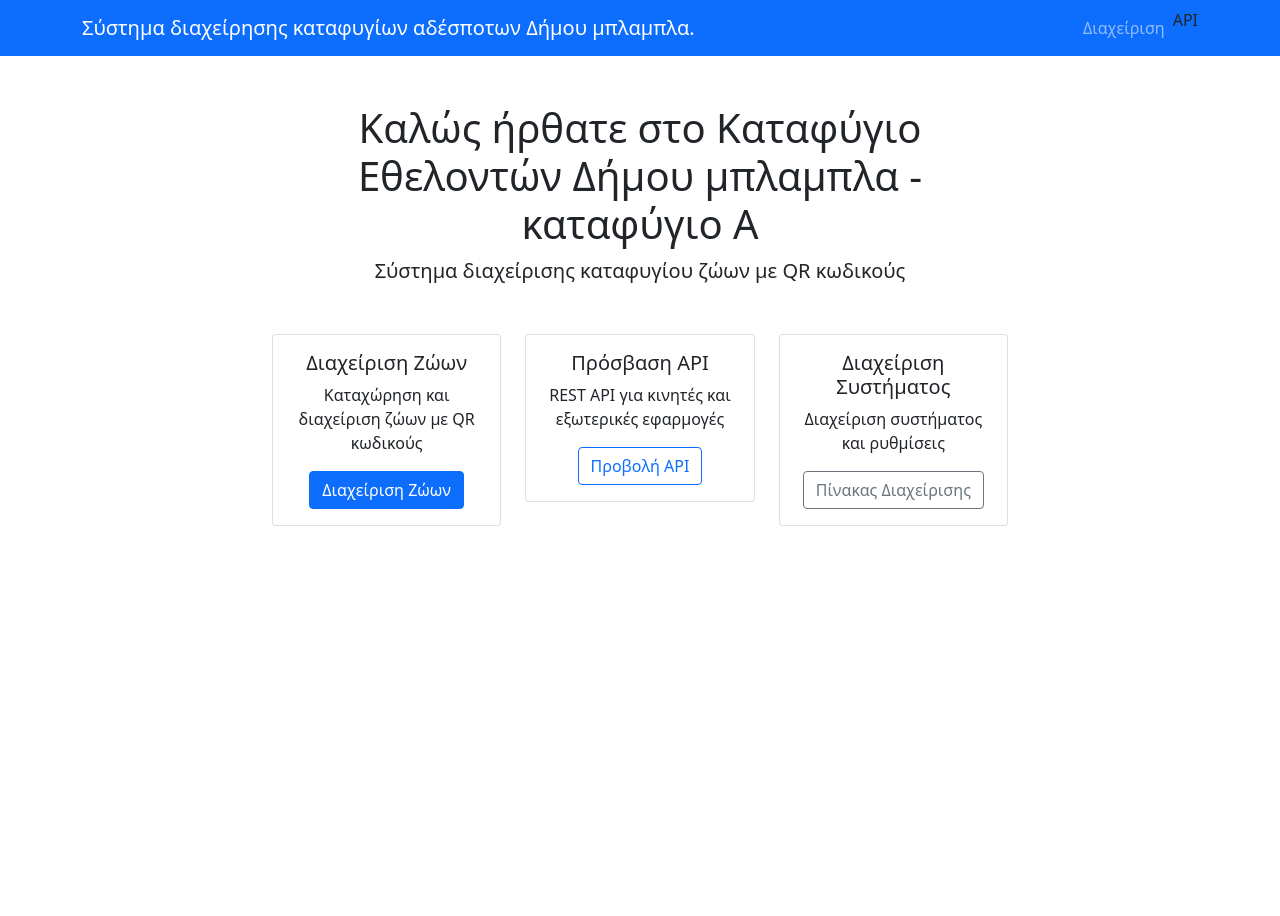
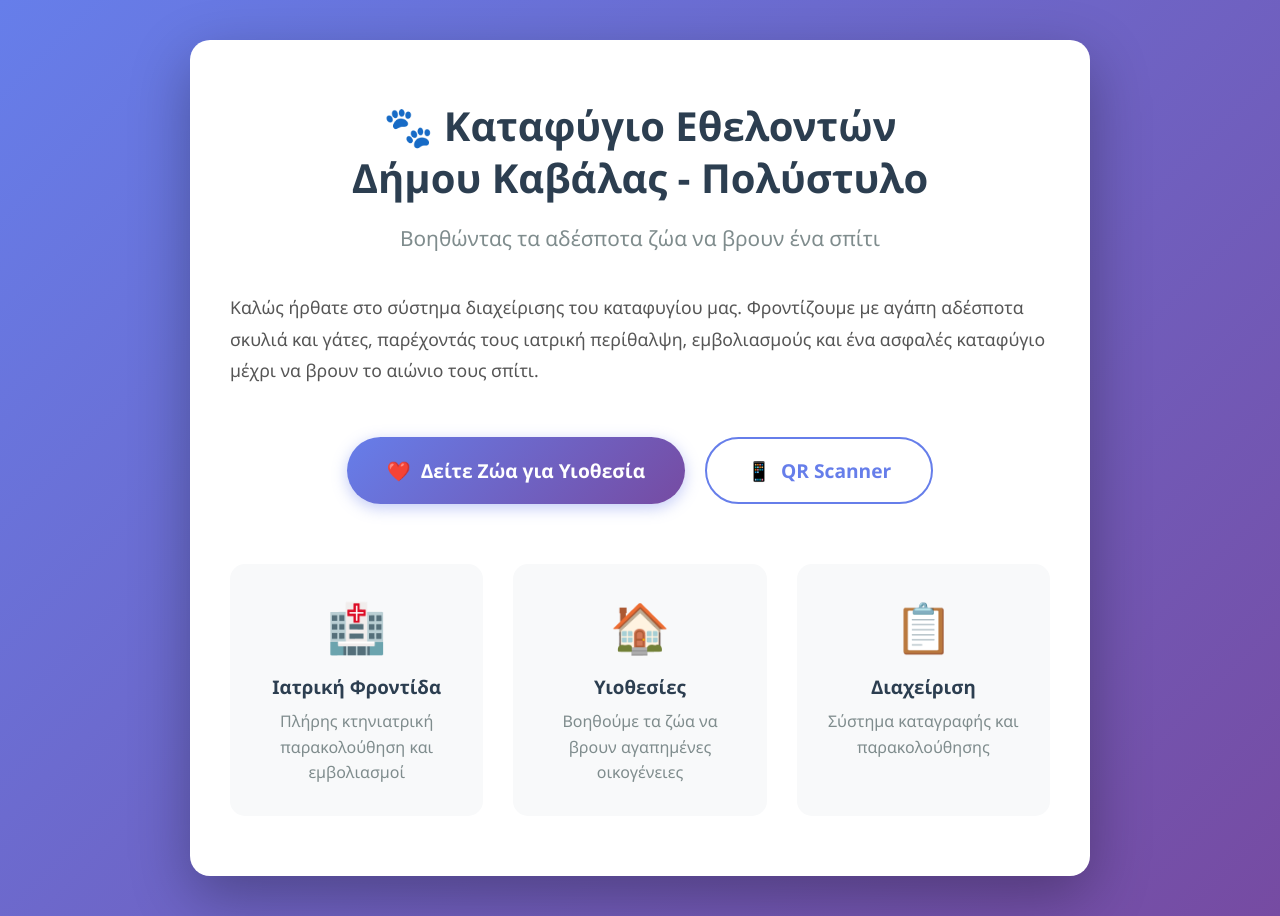
Before and after one commit to nafnafnaf/shelter, a Django app: template templates/public/index.html in a window 1280 px wide. Before the commit the page ends 526 px from the top, so only its background shows below. Run offline with Django 4.2, Linux system fonts and the light colour scheme; the template is opened without the code that fills it, so the values that code supplies are empty.

```diff
--- a/templates/public/index.html
+++ b/templates/public/index.html
@@ -3,55 +3,139 @@
 <head>
     <meta charset="UTF-8">
     <meta name="viewport" content="width=device-width, initial-scale=1.0">
-    <title>Σύστημα Διαχείρισης Αδέσποτων Δήμου... </title>
-    <link href="https://cdn.jsdelivr.net/npm/bootstrap@5.1.3/dist/css/bootstrap.min.css" rel="stylesheet">
+    <title>Καταφύγιο Εθελοντών Δήμου Καβάλας - Πολύστυλο</title>
+    <style>
+        * { margin: 0; padding: 0; box-sizing: border-box; }
+        body {
+            font-family: 'Segoe UI', Tahoma, Geneva, Verdana, sans-serif;
+            background: linear-gradient(135deg, #667eea 0%, #764ba2 100%);
+            min-height: 100vh;
+            display: flex;
+            align-items: center;
+            justify-content: center;
+        }
+        .container {
+            max-width: 900px;
+            margin: 40px auto;
+            padding: 60px 40px;
+            background: white;
+            border-radius: 20px;
+            box-shadow: 0 20px 60px rgba(0,0,0,0.3);
+            text-align: center;
+        }
+        h1 {
+            font-size: 2.5em;
+            color: #2c3e50;
+            margin-bottom: 20px;
+            line-height: 1.3;
+        }
+        .subtitle {
+            font-size: 1.3em;
+            color: #7f8c8d;
+            margin-bottom: 40px;
+        }
+        .description {
+            font-size: 1.1em;
+            line-height: 1.8;
+            color: #555;
+            margin-bottom: 50px;
+            text-align: left;
+        }
+        .buttons {
+            display: flex;
+            gap: 20px;
+            justify-content: center;
+            flex-wrap: wrap;
+        }
+        .btn {
+            padding: 18px 40px;
+            font-size: 1.2em;
+            font-weight: bold;
+            text-decoration: none;
+            border-radius: 50px;
+            transition: all 0.3s;
+            display: inline-flex;
+            align-items: center;
+            gap: 10px;
+        }
+        .btn-primary {
+            background: linear-gradient(135deg, #667eea 0%, #764ba2 100%);
+            color: white;
+            box-shadow: 0 4px 15px rgba(102, 126, 234, 0.4);
+        }
+        .btn-primary:hover {
+            transform: translateY(-3px);
+            box-shadow: 0 6px 20px rgba(102, 126, 234, 0.6);
+        }
+        .btn-secondary {
+            background: white;
+            color: #667eea;
+            border: 2px solid #667eea;
+        }
+        .btn-secondary:hover {
+            background: #667eea;
+            color: white;
+            transform: translateY(-3px);
+        }
+        .features {
+            display: grid;
+            grid-template-columns: repeat(auto-fit, minmax(250px, 1fr));
+            gap: 30px;
+            margin-top: 60px;
+            text-align: center;
+        }
+        .feature {
+            padding: 30px;
+            background: #f8f9fa;
+            border-radius: 15px;
+        }
+        .feature-icon {
+            font-size: 3em;
+            margin-bottom: 15px;
+        }
+        .feature h3 {
+            color: #2c3e50;
+            margin-bottom: 10px;
+        }
+        .feature p {
+            color: #7f8c8d;
+            line-height: 1.6;
+        }
+    </style>
 </head>
 <body>
-    <nav class="navbar navbar-expand-lg navbar-dark bg-primary">
-        <div class="container">
-            <a class="navbar-brand" href="/">Σύστημα διαχείρησης καταφυγίων αδέσποτων Δήμου μπλαμπλα.</a>
-            <div class="navbar-nav ms-auto">
-                <a class="nav-link" href="/admin/">Διαχείριση</a
-                <a class="nav-link" href="/api/v1/">API</a>
+    <div class="container">
+        <h1>🐾 Καταφύγιο Εθελοντών<br>Δήμου Καβάλας - Πολύστυλο</h1>
+        <p class="subtitle">Βοηθώντας τα αδέσποτα ζώα να βρουν ένα σπίτι</p>
+
+        <div class="description">
+            <p>Καλώς ήρθατε στο σύστημα διαχείρισης του καταφυγίου μας. Φροντίζουμε με αγάπη αδέσποτα σκυλιά και γάτες, παρέχοντάς τους ιατρική περίθαλψη, εμβολιασμούς και ένα ασφαλές καταφύγιο μέχρι να βρουν το αιώνιο τους σπίτι.</p>
+        </div>
+
+        <div class="buttons">
+            <a href="/adopt/" class="btn btn-primary">
+                <span>❤️</span> Δείτε Ζώα για Υιοθεσία
+            </a>
+            <a href="/qr/scanner/" class="btn btn-secondary">
+                <span>📱</span> QR Scanner
+            </a>
+        </div>
+
+        <div class="features">
+            <div class="feature">
+                <div class="feature-icon">🏥</div>
+                <h3>Ιατρική Φροντίδα</h3>
+                <p>Πλήρης κτηνιατρική παρακολούθηση και εμβολιασμοί</p>
             </div>
-        </div>
-    </nav>
-
-    <div class="container mt-5">
-        <div class="row">
-            <div class="col-md-8 mx-auto text-center">
-                <h1>Καλώς ήρθατε στο Καταφύγιο Εθελοντών Δήμου μπλαμπλα - καταφύγιο Α</h1>
-                <p class="lead">Σύστημα διαχείρισης καταφυγίου ζώων με QR κωδικούς</p>
-
-                <div class="row mt-5">
-                    <div class="col-md-4">
-                        <div class="card">
-                            <div class="card-body">
-                                <h5 class="card-title">Διαχείριση Ζώων</h5>
-                                <p class="card-text">Καταχώρηση και διαχείριση ζώων με QR κωδικούς</p>
-                                <a href="/admin/animals/animal/" class="btn btn-primary">Διαχείριση Ζώων</a>
-                            </div>
-                        </div>
-                    </div>
-                    <div class="col-md-4">
-                        <div class="card">
-                            <div class="card-body">
-                                <h5 class="card-title">Πρόσβαση API</h5>
-                                <p class="card-text">REST API για κινητές και εξωτερικές εφαρμογές</p>
-                                <a href="/api/v1/" class="btn btn-outline-primary">Προβολή API</a>
-                            </div>
-                        </div>
-                    </div>
-                    <div class="col-md-4">
-                        <div class="card">
-                            <div class="card-body">
-                                <h5 class="card-title">Διαχείριση Συστήματος</h5>
-                                <p class="card-text">Διαχείριση συστήματος και ρυθμίσεις</p>
-                                <a href="/admin/" class="btn btn-outline-secondary">Πίνακας Διαχείρισης</a>
-                            </div>
-                        </div>
-                    </div>
-                </div>
+            <div class="feature">
+                <div class="feature-icon">🏠</div>
+                <h3>Υιοθεσίες</h3>
+                <p>Βοηθούμε τα ζώα να βρουν αγαπημένες οικογένειες</p>
+            </div>
+            <div class="feature">
+                <div class="feature-icon">📋</div>
+                <h3>Διαχείριση</h3>
+                <p>Σύστημα καταγραφής και παρακολούθησης</p>
             </div>
         </div>
     </div>
```
